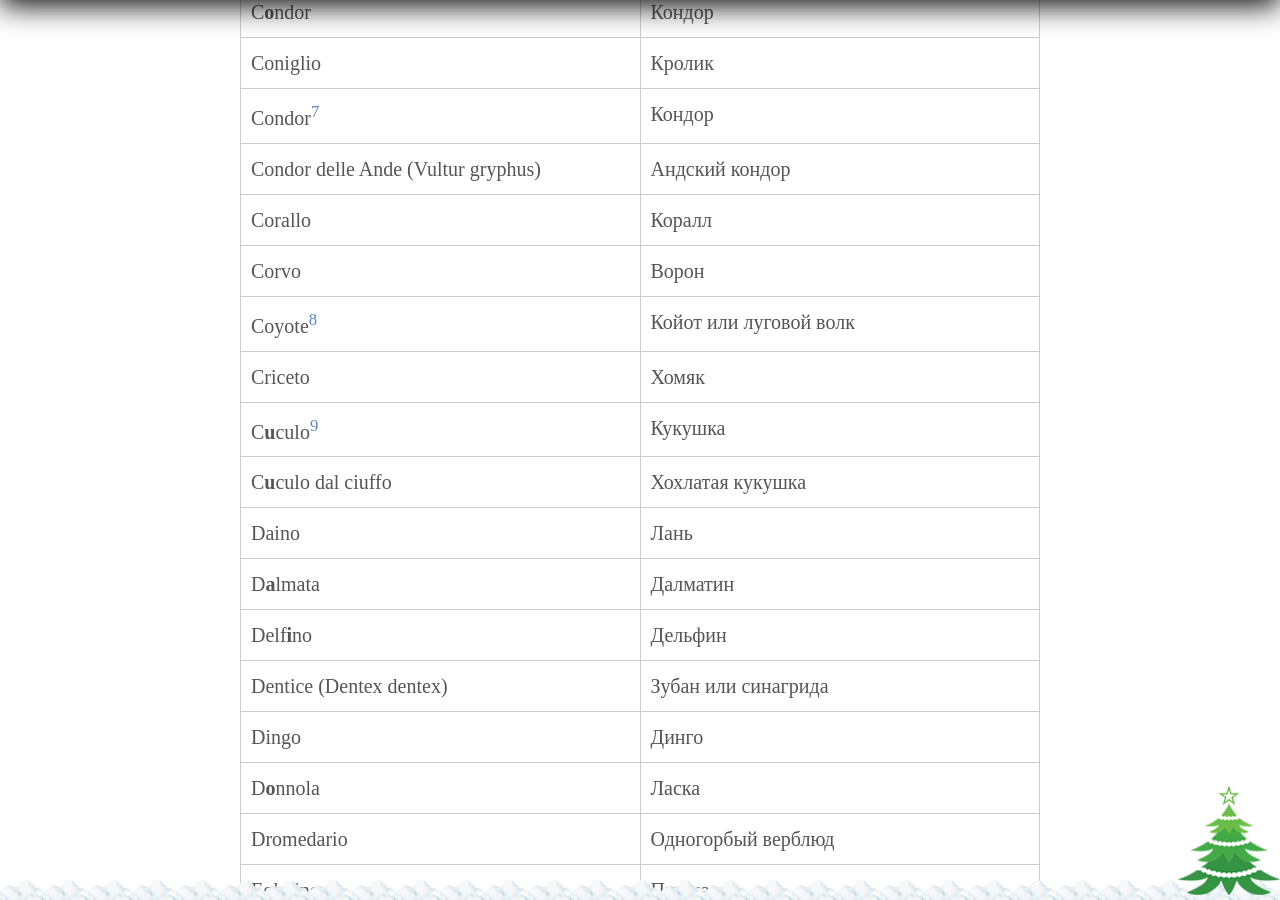
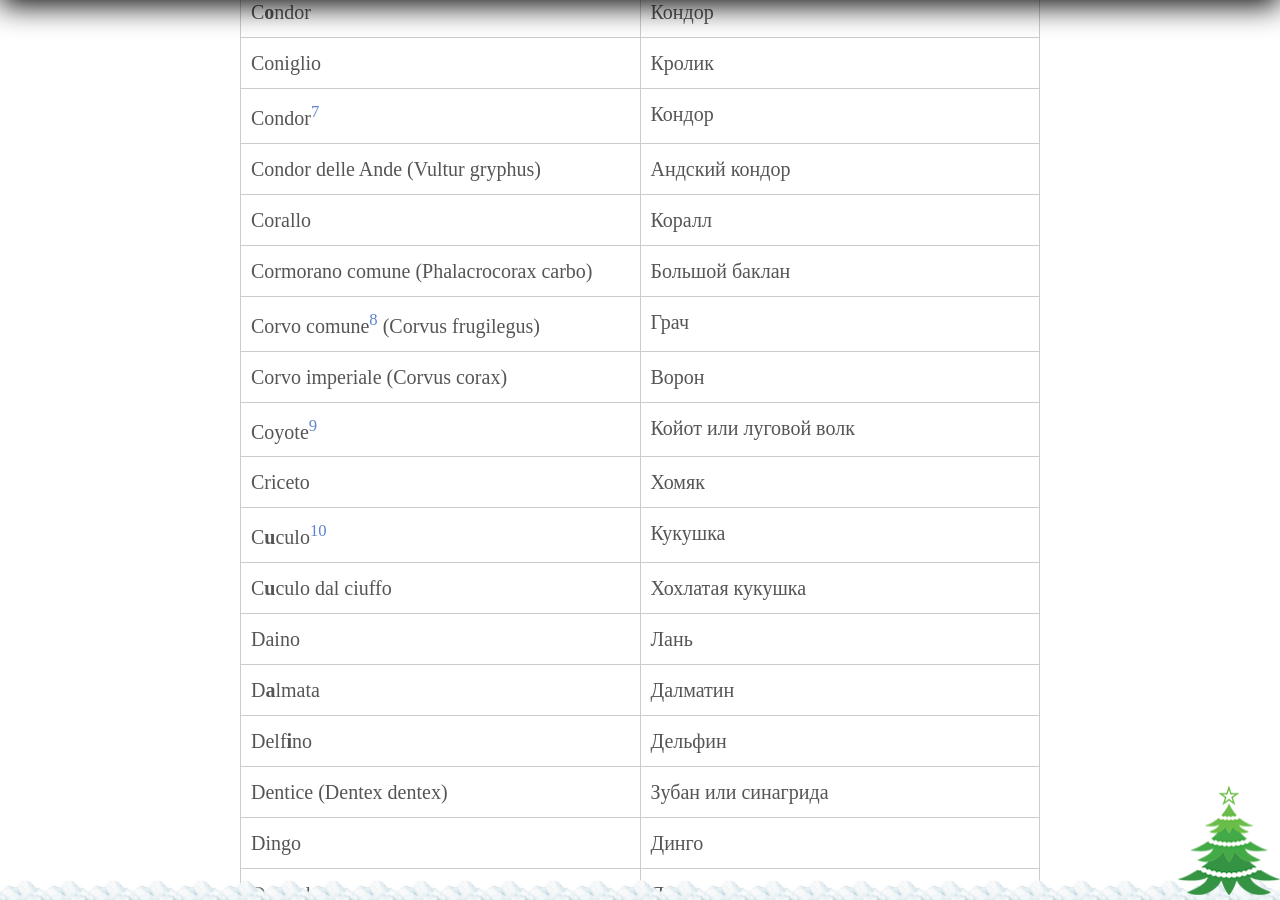
Before and after one commit to postolny/postolny.github.io, a Jekyll site: the page built from _posts/2021-03-19-animali.md, in a window 1280 px wide and 900 px high, scrolled down 5768 px. Built offline with Jekyll 4.4.1, drawn with Linux system fonts in a browser that asks for light colours; nearby versions of some CDN libraries; some of the changed text lies outside the part shown.

Commit message:
Add files via upload

```diff
--- a/_posts/2021-03-19-animali.md
+++ b/_posts/2021-03-19-animali.md
@@ -114,7 +114,9 @@ Ecco la mia piccola raccolta di animali. Ho evidenziato in grassetto le sillabe
 |Condor[^13]|Кондор|
 |Condor delle Ande (Vultur gryphus)|Андский кондор|
 |Corallo|Коралл|
-|Corvo|Ворон|
+|Cormorano comune (Phalacrocorax carbo)|Большой баклан|
+|Corvo comune[^29] (Corvus frugilegus)|Грач|
+|Corvo imperiale (Corvus corax)|Ворон|
 |Coyote[^12]|Койот или луговой волк|
 |Criceto|Хомяк|
 |C**u**culo[^4]|Кукушка|
@@ -482,3 +486,5 @@ Ecco la mia piccola raccolta di animali. Ho evidenziato in grassetto le sillabe
 [^27]: Также называется atterigi.
 
 [^28]: Также называется cagou.
+
+[^29]: Также corvo comune имеет названия corvo selvatico, corvo nero или corvo propriamente detto.
```
Also changed, not shown: other parts of _posts/2021-03-19-animali.md (+4 -2 lines).
